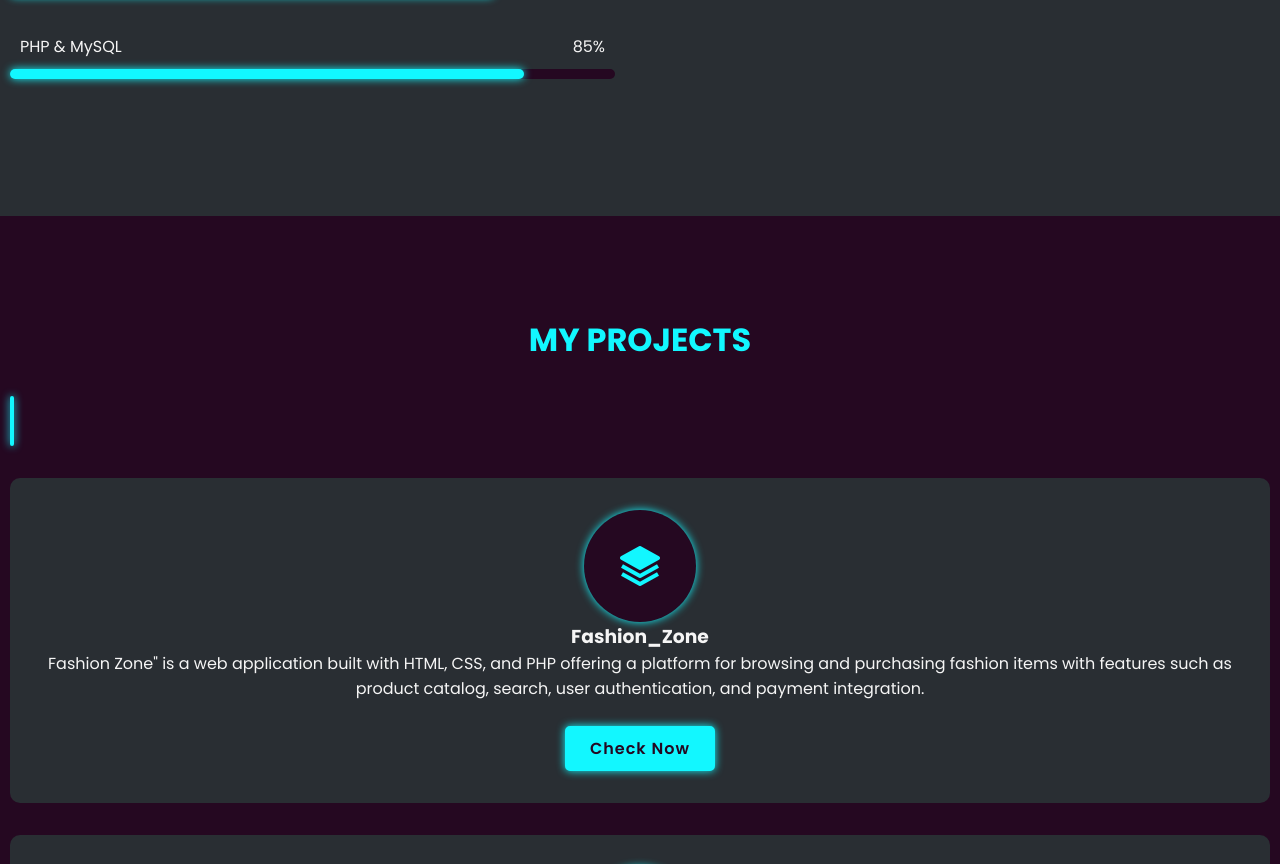
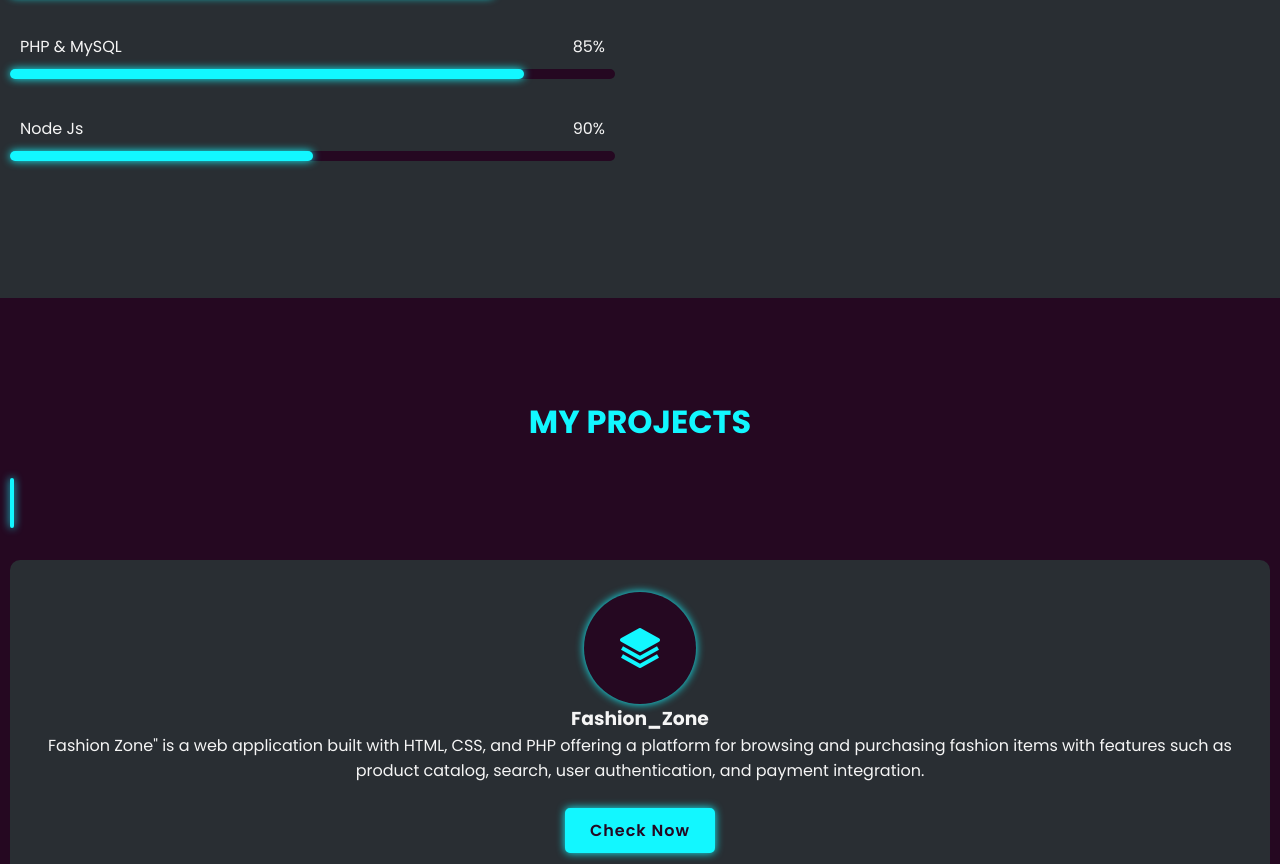
Before and after one commit to omkar-garvare/My_Portfolio.github.io, a plain HTML site: page index.html in a window 1280 px wide. Shown: the part 3007-3871 px from the top of the page. Drawn offline with nearby package versions, Linux system fonts and the light colour scheme; some packages are replaced by stand-ins of ours; a script that the page names is missing.

Commit message:
Update index.html

```diff
--- a/index.html
+++ b/index.html
@@ -277,6 +277,16 @@
                         </div>
                         <div class="bar">
                             <span class="mysql"></span>
+                        </div>
+                    </div>
+
+                     <div class="skill-bar">
+                        <div class="info">
+                            <p>Node Js</p>
+                            <p>90%</p>
+                        </div>
+                        <div class="bar">
+                            <span class="node"></span>
                         </div>
                     </div>
 
```
